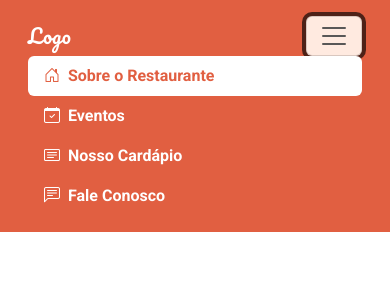
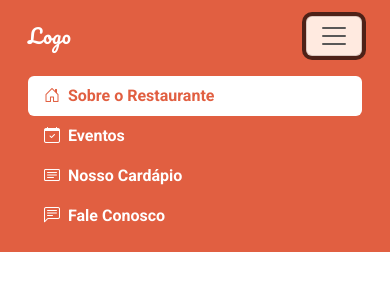
Before and after one commit to Yaguera/Ebac-FullStack-Python, a plain HTML site: page index.html in a window 390 px wide. Both pictures are taken after a click on the button 334 px from the left and 36 px from the top of the page. Drawn offline with nearby package versions, Linux system fonts and the light colour scheme.

Commit message:
add espaçamento no nav bar no celular

```diff
--- a/main.css
+++ b/main.css
@@ -23,3 +23,9 @@ body{
 .navbar-toggler{
     background-color:  #ffeae0;
 }
+
+@media screen and (max-width: 500px) {
+    header ul {
+        margin-top: 20px;
+    }
+}
```
Also changed, not shown: index.html (+0 -2 lines).
